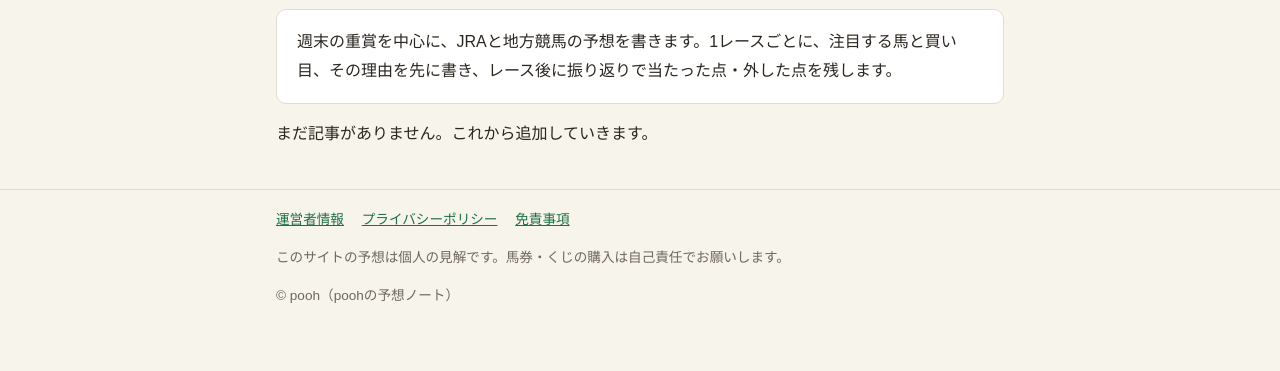
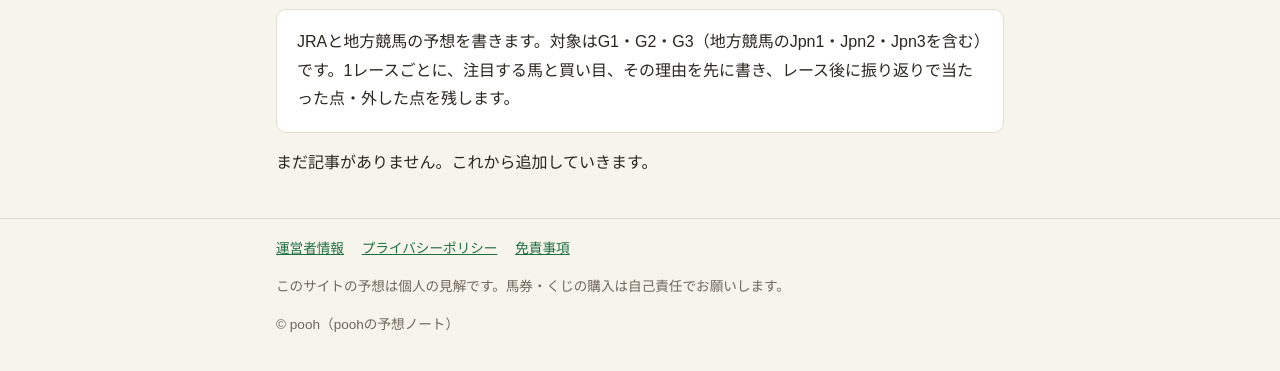
Before and after one commit to pooh-hug/pooh-yosou, a plain HTML site: page keiba/index.html in a window 1280 px wide. Shown: the part 215-586 px from the top of the page. Drawn offline with Linux system fonts and the light colour scheme.

```diff
--- a/keiba/index.html
+++ b/keiba/index.html
@@ -36,7 +36,7 @@
 <h1 class="section-title">競馬の予想一覧</h1>
 
 <div class="cat-intro card">
-  <p>週末の重賞を中心に、JRAと地方競馬の予想を書きます。1レースごとに、注目する馬と買い目、その理由を先に書き、レース後に振り返りで当たった点・外した点を残します。</p>
+  <p>JRAと地方競馬の予想を書きます。対象はG1・G2・G3（地方競馬のJpn1・Jpn2・Jpn3を含む）です。1レースごとに、注目する馬と買い目、その理由を先に書き、レース後に振り返りで当たった点・外した点を残します。</p>
 </div>
 
 
```
